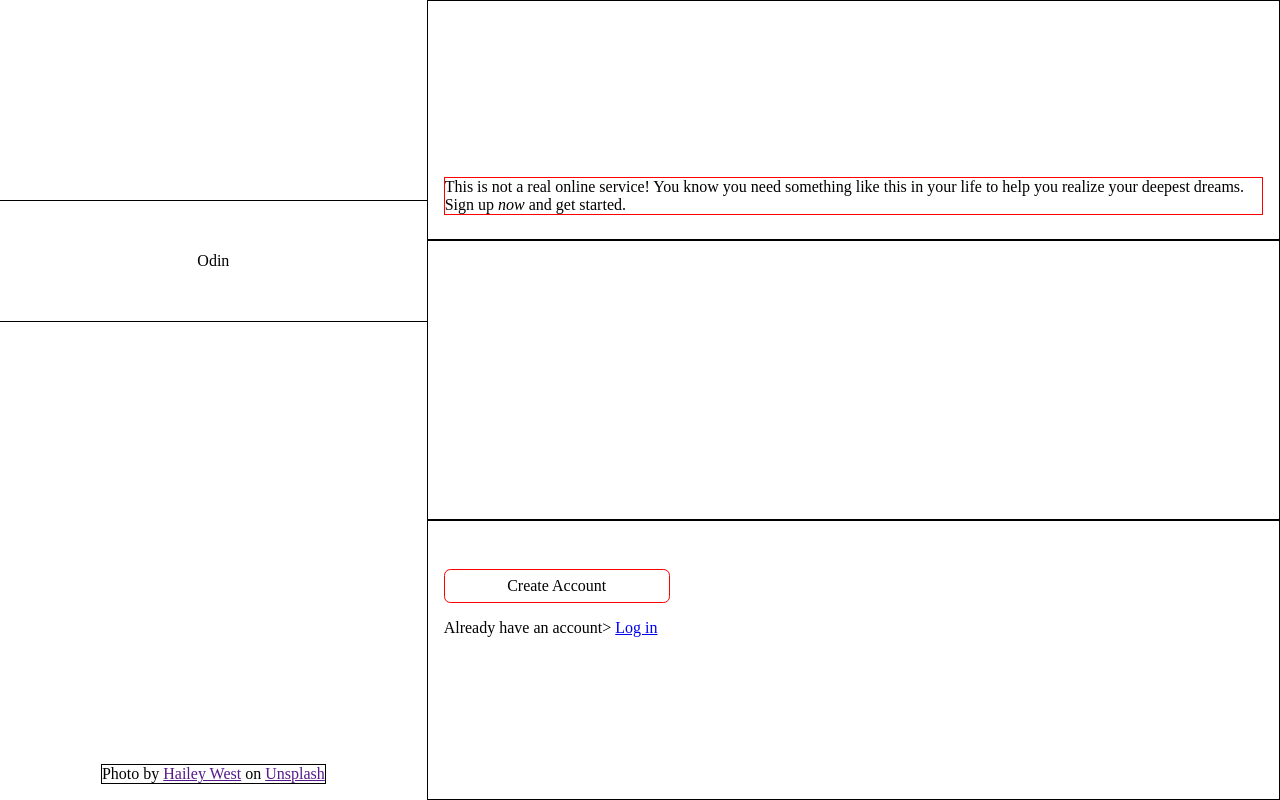
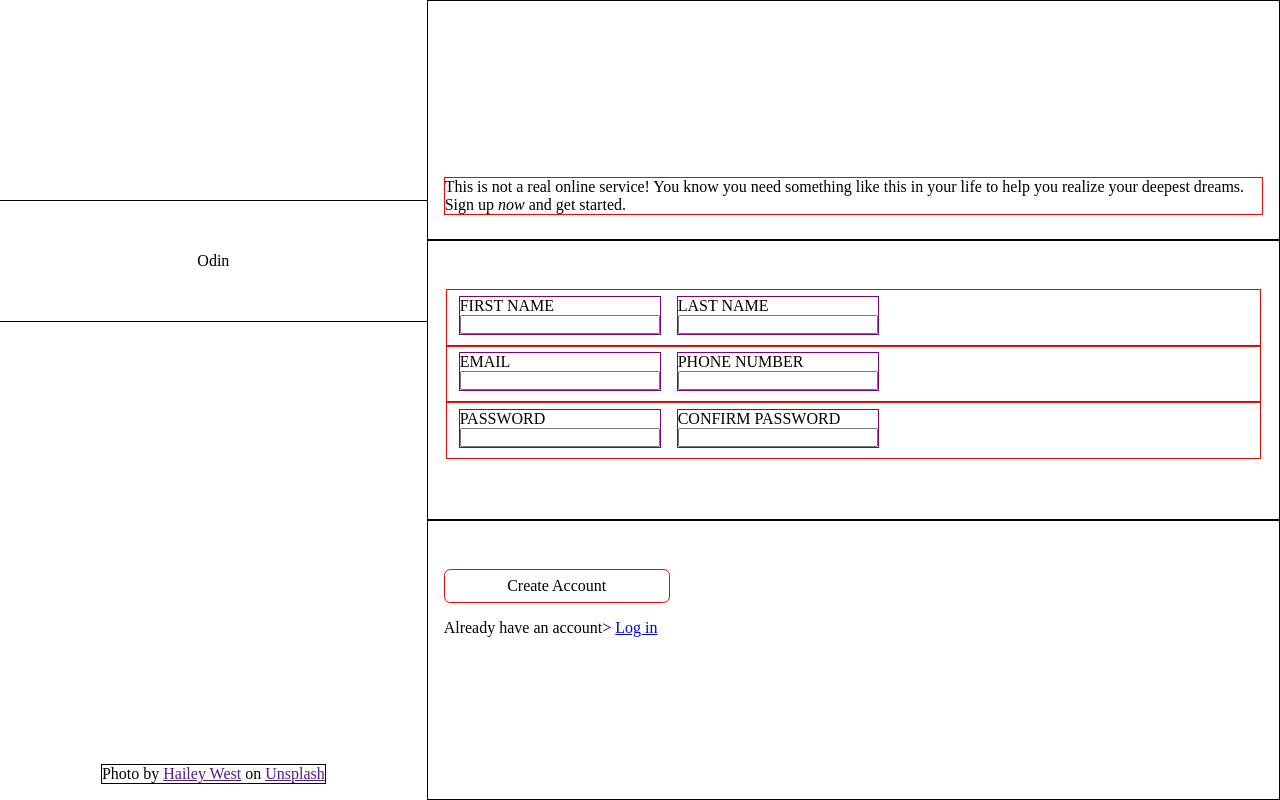
Before and after one commit to gustavords/o_sign_up_form, a plain HTML site: page index.html in a window 1280 px wide. Drawn offline with Linux system fonts and the light colour scheme.

Commit message:
Add form inputs and styling structure to .form_section

```diff
--- a/css/style.css
+++ b/css/style.css
@@ -4,7 +4,6 @@ body {
     height: 100vh;
     margin: 0%;
     padding: 0%;
-
 }
 
 .banner {
@@ -29,7 +28,6 @@ body {
     }
 }
 
-
 .content {
     flex: 2;
     display: flex;
@@ -46,7 +44,6 @@ body {
     }
 
     .blurb {
-
         display: flex;
         flex-direction: column;
         justify-content: end;
@@ -59,11 +56,30 @@ body {
     }
 
     .form_section {
+        fieldset {
+            display: flex;
+            flex-wrap: wrap;
+            border: 1px solid red;
+            gap: 1rem;
 
+            div {
+                border: 1px solid purple;
+                flex: 0 1 200px;
+                display: flex;
+                flex-direction: column;
+                flex-wrap: wrap;
+
+                input {
+                    margin: 0%;
+                    padding: 0%;
+                    box-sizing: border-box;
+                }
+            }
+        }
     }
 
     .bottom {
-        .create_acc_btn{
+        .create_acc_btn {
             all: unset;
             border: 1px solid red;
             border-radius: .4rem;
@@ -72,5 +88,4 @@ body {
             text-align: center;
         }
     }
-
 }
--- a/index.html
+++ b/index.html
@@ -22,10 +22,43 @@
             </p>
         </div>
         <div class="form_section">
-            <form action=""></form>
+            <form action="" method="">
+                <fieldset>
+                    <div>
+                        <label for="f_name">FIRST NAME</label>
+                        <input type="text" id="f_name" name="f_name">
+                    </div>
+                    <div>
+                        <label for="l_name">LAST NAME</label>
+                        <input type="text" id="l_name" name="l_name">
+                    </div>
+                </fieldset>
+
+                <fieldset>
+                    <div>
+                        <label for="email">EMAIL</label>
+                        <input type="email" name="email" id="email">
+                    </div>
+                    <div>
+                        <label for="number">PHONE NUMBER</label>
+                        <input type="number" name="number" id="number">
+                    </div>
+                </fieldset>
+
+                <fieldset>
+                    <div>
+                        <label for="password">PASSWORD</label>
+                        <input type="password" name="password" id="password">
+                    </div>
+                    <div>
+                        <label for="c_password">CONFIRM PASSWORD</label>
+                        <input type="password" name="c_password" id="c_password">
+                    </div>
+                </fieldset>
+            </form>
         </div>
         <div class="bottom">
-            <button class="create_acc_btn">Create Account</button>
+            <button type="submit" class="create_acc_btn">Create Account</button>
             <p>Already have an account> <a href="http://" target="_blank" rel="noopener noreferrer">Log in</a></p>
         </div>
     </div>
```
